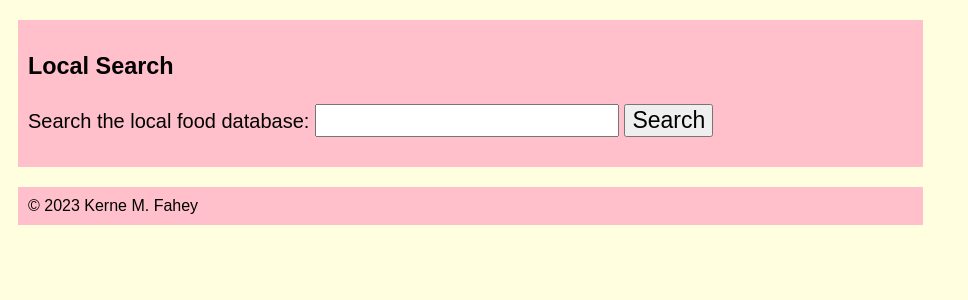
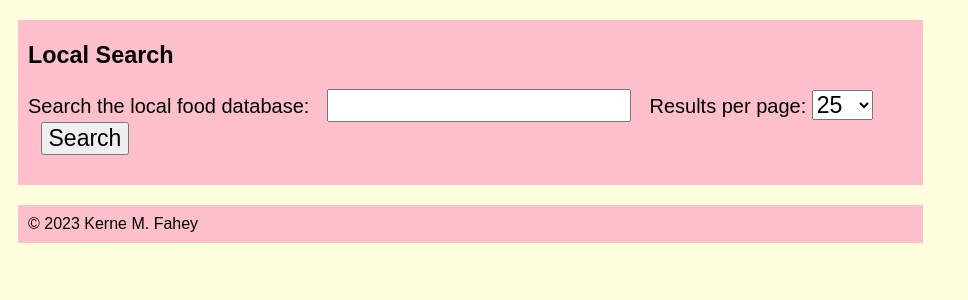
Before and after one commit to kmfahey/nutritracker, a Django app: page /foods/local_search in a window 1280 px wide. Shown: the part 220-520 px from the top of the page, without its empty margins (0-968 px from the left). Run offline with Django 4.2, Linux system fonts and the light colour scheme.

Commit message:
added pagination to /foods/local_search_results/

```diff
--- a/foods/templates/foods/_base.html
+++ b/foods/templates/foods/_base.html
@@ -5,6 +5,11 @@
 body {
     font-family: Arial, Helvetica, sans-serif;
     background-color: lightyellow;
+}
+
+h1, h2, h3, h4, h5, h6 {
+    margin-top: 0.5em;
+    margin-bottom: 0.5em;
 }
 
 .verylarge {
@@ -19,12 +24,16 @@ body {
     font-size: 115%;
 }
 
-.small {
+.smaller {
     font-size: 80%;
 }
 
 .tab {
     margin-left: 2.5em;
+}
+
+.qtrtab {
+    margin-left: 0.625em;
 }
 
 .halftab {
--- a/foods/templates/foods/_search_header.html
+++ b/foods/templates/foods/_search_header.html
@@ -3,6 +3,21 @@
 
 <form action="/foods/local_search_results/">
 
-    <p>Search the local food database: <input type="text" class="larger" name="search_query"> <input class="larger" type="submit" value="Search"></p>
+    <p>
+        Search the local food database:
+        <span class="qtrtab"/>
+        <input type="text" class="larger" name="search_query">
+        <span class="qtrtab"/>
+        Results per page:
+        <select class="larger" name="page_size">
+            <option value="5">5</option>
+            <option value="10">10</option>
+            <option value="25" selected>25</option>
+            <option value="50">50</option>
+            <option value="100">100</option>
+        </select>
+        <span class="qtrtab"/>
+        <input class="larger" type="submit" value="Search"></p>
+    </p>
 
 </form>
--- a/foods/templates/foods/foods_local_search_+w_results+.html
+++ b/foods/templates/foods/foods_local_search_+w_results+.html
@@ -8,4 +8,6 @@
 
 {% include "_food_obj_foreach.html" %}
 
+{% if more_than_one_page %}{% autoescape off %}{{ pagination_links }}{% endautoescape %}{% endif %}
+
 {% endblock %}
--- a/foods/views.py
+++ b/foods/views.py
@@ -1,6 +1,8 @@
 #!/usr/bin/python
 
-from operator import and_
+from decouple import config
+
+from operator import and_, attrgetter
 
 from functools import reduce
 
@@ -10,15 +12,18 @@ from django.template import loader
 from django.db.models import Q
 
 from .models import Food
-from utils import Food_Detailed, Navigation_Links_Displayer
+from utils import Food_Detailed, Navigation_Links_Displayer, generate_pagination_links
 
 
 navigation_link_displayer = Navigation_Links_Displayer({'/foods/': "Main Foods List", "/foods/local_search/": "Local Food Search"})
+
+PAGE_SIZE = config("DEFAULT_PAGE_SIZE")
 
 
 def index(request):
     template = loader.get_template('foods.html')
     food_objs = [Food_Detailed.from_model_object(food_model_obj) for food_model_obj in Food.objects.filter()]
+    food_objs.sort(key=attrgetter('food_name'))
     subordinate_navigation = navigation_link_displayer.href_list_wo_one_callable("/foods/")
     context = {'food_objs':food_objs, 'subordinate_navigation': subordinate_navigation}
     return HttpResponse(template.render(context, request))
@@ -39,22 +44,38 @@ def display_food(request, fdc_id):
 def local_search(request):
     template = loader.get_template('foods_local_search.html')
     subordinate_navigation = navigation_link_displayer.href_list_wo_one_callable("/foods/local_search/")
-    context = {'subordinate_navigation': subordinate_navigation, 'message':''}
+    context = {'subordinate_navigation': subordinate_navigation, 'message':'', 'more_than_one_page':False}
     return HttpResponse(template.render(context, request))
 
 def local_search_results(request):
     subordinate_navigation = navigation_link_displayer.href_list_wo_one_callable("/foods/local_search/")
-    context = {'subordinate_navigation': subordinate_navigation}
+    context = {'subordinate_navigation': subordinate_navigation, 'message': '', 'more_than_one_page': False}
     local_search_template = loader.get_template('foods_local_search.html')
     local_search_w_results_template = loader.get_template('foods_local_search_+w_results+.html')
+    cgi_params = None
     if request.method == "GET":
         if not (set(request.GET.keys()) and 'search_query' in request.GET):
             return redirect("/foods/local_search/")
-        search_query = request.GET.get("search_query")
+        cgi_params = request.GET
     elif request.method == "POST":
         if not (set(request.POST.keys()) and 'search_query' in request.POST):
             return redirect("/foods/local_search/")
-        search_query = request.POST.get("search_query")
+        cgi_params = request.POST
+    search_query = cgi_params.get("search_query")
+    page_size = cgi_params.get("page_size", PAGE_SIZE)
+    try:
+        page_size = int(page_size)
+        assert page_size > 0
+    except (ValueError, AssertionError):
+        context["message"] = "value for page_size must be an integer greater than zero"
+        return HttpResponse(local_search_template.render(context, request))
+    current_page = cgi_params.get("page", 1)
+    try:
+        current_page = int(current_page)
+        assert current_page > 0
+    except (ValueError, AssertionError):
+        context["message"] = "value for page must be an integer greater than zero"
+        return HttpResponse(local_search_template.render(context, request))
     if not search_query:
         return redirect("/foods/local_search/")
     kws = search_query.strip().split()
@@ -64,6 +85,17 @@ def local_search_results(request):
     if not len(food_results):
         context["message"] = "No matches"
         return HttpResponse(local_search_template.render(context, request))
+    elif len(food_results) <= page_size and current_page > 1:
+        context["more_than_one_page"] = True
+        context["message"] = "No more results"
+        context["pagination_links"] = generate_pagination_links("/foods/local_search_results/", search_query, len(food_results), page_size, current_page)
+        return HttpResponse(local_search_template.render(context, request))
+    food_objs = [Food_Detailed.from_model_object(food_model_obj) for food_model_obj in food_results]
+    if len(food_results) > page_size:
+        context["more_than_one_page"] = True
+        context["pagination_links"] = generate_pagination_links("/foods/local_search_results/", search_query, len(food_results), page_size, current_page)
+        context['food_objs'] = food_objs[page_size * (current_page - 1) : page_size * (current_page - 1) + page_size]
     else:
-        context['food_objs'] = [Food_Detailed.from_model_object(food_model_obj) for food_model_obj in food_results]
-        return HttpResponse(local_search_w_results_template.render(context, request))
+        context["more_than_one_page"] = False
+        context['food_objs'] = food_objs
+    return HttpResponse(local_search_w_results_template.render(context, request))
--- a/utils.py
+++ b/utils.py
@@ -6,6 +6,8 @@ import json
 import re
 import requests
 import functools
+import math
+import urllib.parse
 
 from pymongo import MongoClient
 
@@ -338,3 +340,16 @@ class Fdc_Api_Contacter:
             food_stub_obj = Food_Stub.from_json_object(response_obj)
             results_list.append(food_stub_obj.serialize())
         return results_list
+
+def generate_pagination_links(url_base, search_query, results_count, page_size, current_page):
+    if results_count < page_size:
+        return ''
+    no_of_pages = math.ceil(results_count / page_size)
+    page_links = list()
+    for page_number in range(1, no_of_pages + 1):
+        if page_number == current_page:
+            page_links.append(str(page_number))
+        else:
+            params = urllib.parse.urlencode({'search_query':search_query, 'page_size':page_size, 'page':page_number})
+            page_links.append(f'<a href="{url_base}?{params}">{page_number}</a>')
+    return " • ".join(page_links)
```
Also changed, not shown: foods/templates/foods/foods_+fdc_id+.html (+4 -4 lines).
